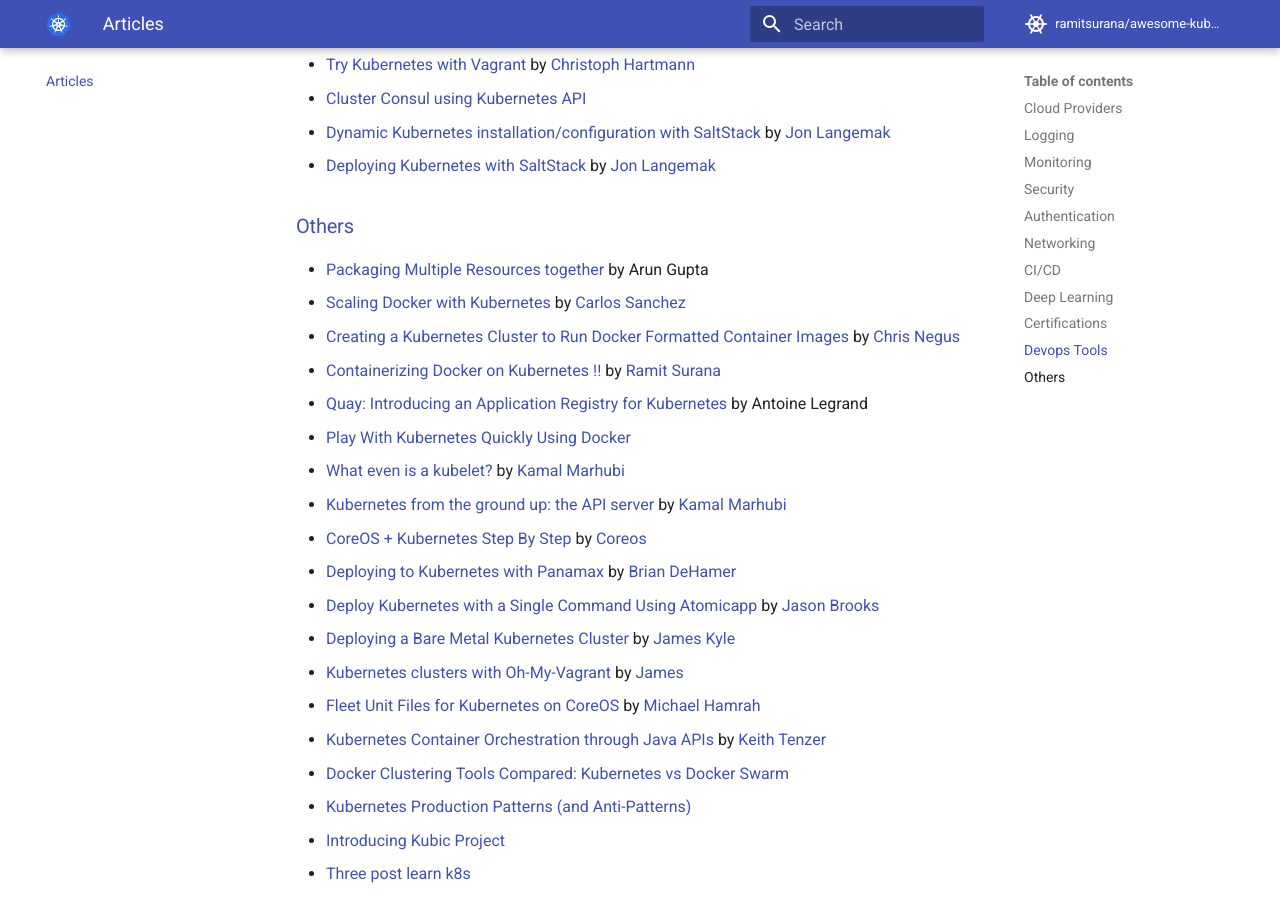
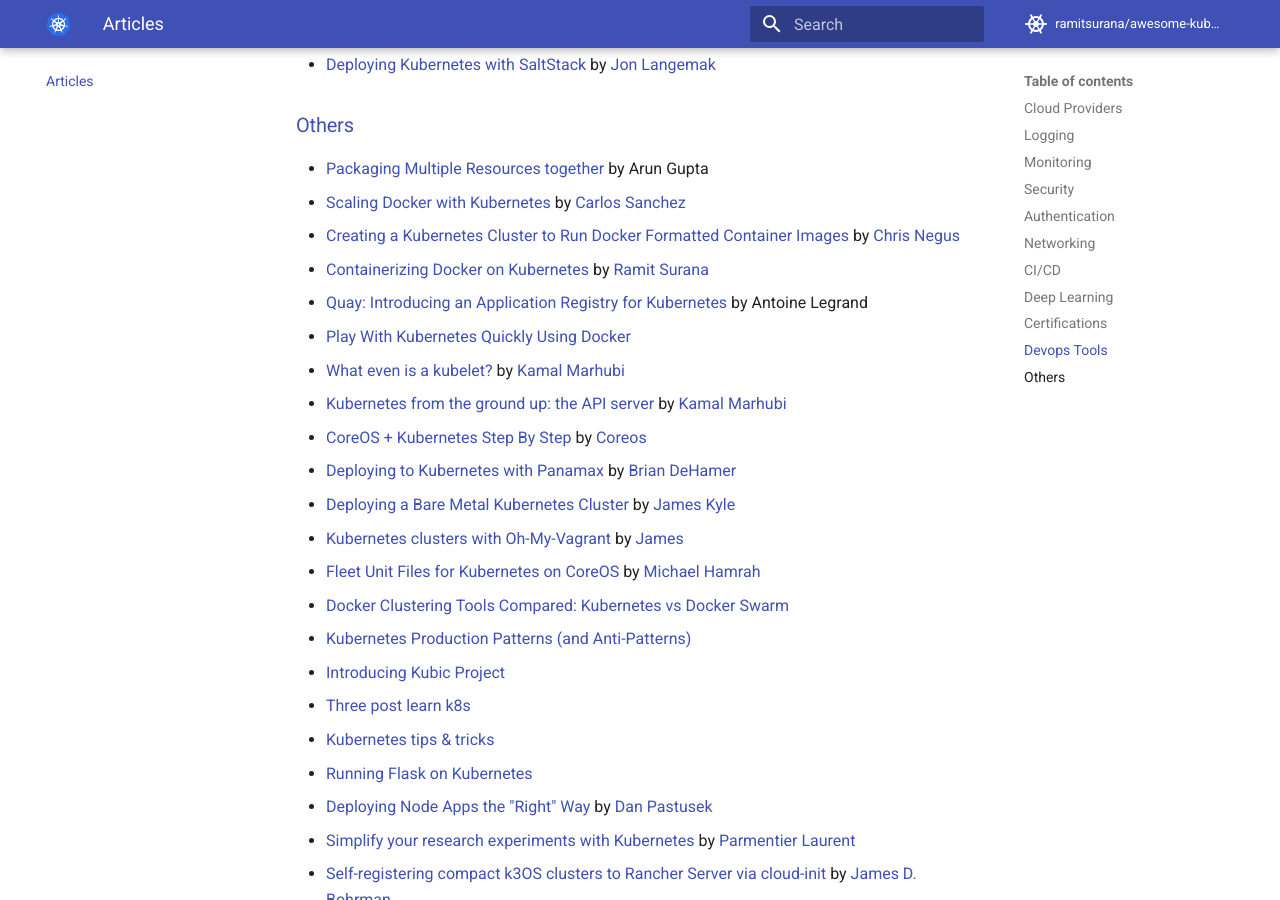
Before and after one commit to topstar920707/awesome-kubernetes, an MkDocs documentation site: the page built from docs/articles/articles.md, in a window 1280 px wide and 900 px high, scrolled down 3086 px. Built offline with MkDocs 1.6.1 and Material for MkDocs 9.7.7, drawn with Linux system fonts in a browser that asks for light colours; comment, search, counter and statistics services are not loaded; some of the changed text lies outside the part shown.

Commit message:
remove dead links from articles.md (#681)
* YAML/JSON Config - update description of resources

* remove archived resource - ksonnet-lib

* setup links validator workflow

* end of file - add new line

* remove dead links from projects.md

* remove dead links from articles.md

```diff
--- a/docs/articles/articles.md
+++ b/docs/articles/articles.md
@@ -5,11 +5,9 @@ Useful Articles
 
 ### [Cloud Providers](#cloud-providers)
 
-- [Kubernetes on AWS](http://coreos.com/kubernetes/docs/latest/kubernetes-on-aws.html) by [CoreOS](https://twitter.com/coreoslinux)
 - [AWS Advent 2014 - CoreOS and Kubernetes on AWS](http://awsadvent.tumblr.com/post/104260597799/aws-advent-2014-coreos-and-kubernetes-on-aws) by [Tim Dsyinger](https://twitter.com/dysinger)
 - [Kubernetes and AWS VPC Peering](http://ben.straub.cc/2015/08/19/kubernetes-aws-vpc-peering/) by [Ben Straub](https://twitter.com/benstraub)
 - [Testing Kubernetes on AWS](http://alanwill.me/Testing-Kubernetes-on-AWS/) by [Alan Will](https://twitter.com/alanwill)
-- [Kubernetes: First steps on Amazon AWS](http://blog.dutchcoders.io/kubernetes-first-steps-on-amazon-aws/) by [Remco](http://blog.dutchcoders.io/author/remco/)
 - [Manage Kubernetes Clusters on AWS Using Kops](https://aws.amazon.com/blogs/compute/kubernetes-clusters-aws-kops/)
 - [Production grade Kubernetes on AWS: Primer (Part 1)](https://medium.com/tailor-tech/production-grade-kubernetes-on-aws-primer-5b83e71c024) by [Guy Maliar](https://github.com/gmaliar)
 - [Production grade Kubernetes on AWS: 4 tools that made our lives easier (Part 2)](https://medium.com/tailor-tech/production-grade-kubernetes-on-aws-4-tools-that-made-our-lives-easier-29438e8b58ca) by [Guy Maliar](https://github.com/gmaliar)
@@ -18,12 +16,11 @@ Useful Articles
 - [Continuous Deployment with Google Container Engine and Kubernetes](http://semaphoreci.com/community/tutorials/continuous-deployment-with-google-container-engine-and-kubernetes)
 - [Creating a Kubernetes Cluster on DigitalOcean with Python and Fabric](https://testdriven.io/creating-a-kubernetes-cluster-on-digitalocean)
 - [Deploy a Kubernetes development cluster with Juju!](http://insights.ubuntu.com/2015/07/23/deploy-a-kubernetes-development-cluster-with-juju-2/) by [Matt Bruzek](https://github.com/mbruzek)
-- [Containers at Scale with Kubernetes on OpenStack](http://keithtenzer.com/2015/04/15/containers-at-scale-with-kubernetes-on-openstack/) by [Keith Tenzer](https://twitter.com/keithtenzer)
 - [State of Managed Kubernetes 2020](https://medium.com/swlh/state-of-managed-kubernetes-2020-4be006643360) by [Yitaek Hwang](https://medium.com/@yitaek)
 
 ### [Logging](#logging)
 - [Logging in Kubernetes with Fluentd and Elasticsearch](http://www.dasblinkenlichten.com/logging-in-kubernetes-with-fluentd-and-elasticsearch/) by [Jon Langemak](https://twitter.com/blinken_lichten)
-- [Logging - Kafka topic by namespace](http://www.devoperandi.com/logging-kafka-topic-by-kubernetes-namespace/) by [Michael Ward](https://twitter.com/DevoperandI)
+- [Logging - Kafka topic by namespace](http://www.devoperandi.com/logging-kafka-topic-by-kubernetes-namespace/) by Michael Ward
 - [The Complete Guide to Kubernetes Logging](https://sematext.com/guides/kubernetes-logging/) by [Adnan Rahić](https://twitter.com/adnanrahic)
 - [Logs in Kubernetes: expectations vs reality](https://medium.com/flant-com/kubernetes-logging-challenges-aad3f45d8eed) by [Nikolay Bogdanov](https://github.com/gyrter)
 
@@ -67,7 +64,7 @@ Useful Articles
 ### [CI/CD](#ci/cd)
 
 - [GitOps: High-Velocity CI/CD for Kubernetes](http://dzone.com/articles/gitops-high-velocity-cicd-for-kubernetes)
-- [Achieving CI/CD with Kubernetes](https://ramitsurana.github.io/myblog/2016/08/01/achieving-ci/cd-with-kubernetes/) by [Ramit Surana](https://twitter.com/ramitsurana)
+- [Achieving CI/CD with Kubernetes](https://ramitsurana.github.io/achieving-ci-cd-with-kubernetes) by [Ramit Surana](https://twitter.com/ramitsurana)
 - [Jenkins declarative pipelines with Kubernetes](http://radu-matei.com/blog/kubernetes-jenkins-azure/)
 - [Adding CI/CD to your Spring Boot app with Jenkins X and Kubernetes](https://developer.okta.com/blog/2018/07/11/ci-cd-spring-boot-jenkins-x-kubernetes) by [Matt Raible](https://twitter.com/mraible) using [Jenkins X](https://jenkins-x.io/)
 - [DOCKER & KUBERNETES : JENKINS-X ON EKS](http://www.bogotobogo.com/DevOps/Docker/Docker_Kubernetes_Jenkins-X-EKS.php)
@@ -101,18 +98,16 @@ Useful Articles
 * [Packaging Multiple Resources together](https://planet.jboss.org/post/kubernetes_application_package_multiple_resources_together) by Arun Gupta
 * [Scaling Docker with Kubernetes](http://www.infoq.com/articles/scaling-docker-with-kubernetes) by [Carlos Sanchez](https://twitter.com/csanchez)
 * [Creating a Kubernetes Cluster to Run Docker Formatted Container Images](http://access.redhat.com/articles/1353773) by [Chris Negus](https://twitter.com/linuxcricket)
-* [Containerizing Docker on Kubernetes !!](http://www.linkedin.com/pulse/containerizing-docker-kubernetes-ramit-surana) by [Ramit Surana](https://twitter.com/ramitsurana)
+* [Containerizing Docker on Kubernetes](https://www.linkedin.com/pulse/containerizing-docker-kubernetes-ramit-surana/) by [Ramit Surana](https://twitter.com/ramitsurana)
 * [Quay: Introducing an Application Registry for Kubernetes](http://coreos.com/blog/quay-application-registry-for-kubernetes.html) by Antoine Legrand
 * [Play With Kubernetes Quickly Using Docker](http://zwischenzugs.wordpress.com/2015/04/06/play-with-kubernetes-quickly-using-docker/)
 * [What even is a kubelet?](http://kamalmarhubi.com/blog/2015/08/27/what-even-is-a-kubelet/) by [Kamal Marhubi](https://twitter.com/kamalmarhubi)
 * [Kubernetes from the ground up: the API server](http://kamalmarhubi.com/blog/2015/09/06/kubernetes-from-the-ground-up-the-api-server/) by [Kamal Marhubi](https://twitter.com/kamalmarhubi)
 * [CoreOS + Kubernetes Step By Step](http://coreos.com/tectonic/docs/latest/tutorials/kubernetes/getting-started.html) by [Coreos](https://twitter.com/coreoslinux)
 * [Deploying to Kubernetes with Panamax](http://www.ctl.io/developers/blog/post/deploying-to-kubernetes-with-panamax/) by [Brian DeHamer](https://twitter.com/bdehamer)
-* [Deploy Kubernetes with a Single Command Using Atomicapp](http://www.projectatomic.io/blog/2015/08/fun-with-kubenetes-and-atomicapp/) by [Jason Brooks](https://twitter.com/jasonbrooks)
 * [Deploying a Bare Metal Kubernetes Cluster](http://blog.jameskyle.org/2014/08/deploying-baremetal-kubernetes-cluster/) by [James Kyle](https://twitter.com/jameskyle75)
 * [Kubernetes clusters with Oh-My-Vagrant](http://ttboj.wordpress.com/2015/05/02/kubernetes-clusters-with-oh-my-vagrant/) by [James](https://twitter.com/#!/purpleidea)
 * [Fleet Unit Files for Kubernetes on CoreOS](http://blog.michaelhamrah.com/2015/06/fleet-unit-files-for-kubernetes-on-coreos/) by [Michael Hamrah](https://twitter.com/mhamrah)
-* [Kubernetes Container Orchestration through Java APIs](http://keithtenzer.com/2015/05/04/kubernetes-container-orchestration-through-java-apis/) by [Keith Tenzer](https://twitter.com/keithtenzer)
 * [Docker Clustering Tools Compared: Kubernetes vs Docker Swarm](http://technologyconversations.com/2015/11/04/docker-clustering-tools-compared-kubernetes-vs-docker-swarm/)
 * [Kubernetes Production Patterns (and Anti-Patterns)](https://github.com/gravitational/workshop/blob/master/k8sprod.md)
 * [Introducing Kubic Project](https://www.suse.com/communities/blog/introducing-kubic-project-new-open-source-project/)
```
